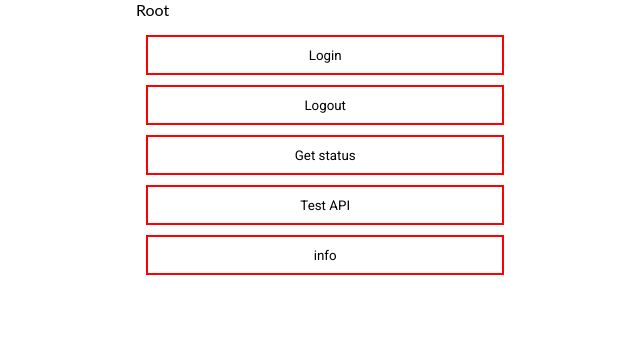
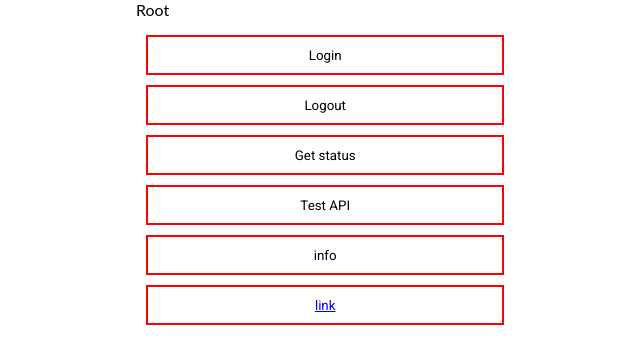
Before and after one commit to XanderUZZZER/angular-instaparser, an Angular app: page / in a window 1280 px wide. Shown: the top 364 px of the page, without its empty margins (56-696 px from the left). Built offline with nearby package versions, Linux system fonts and the light colour scheme.

Commit message:
1 file modified

```diff
--- a/src/app/app.component.html
+++ b/src/app/app.component.html
@@ -5,6 +5,8 @@
 <button (click)='GetStatus()'>Get status</button>
 <button (click)='TestApi()'>Test API</button>
 <button (click)='Info()'>info</button>
+<button ><a href="https://www.facebook.com/v6.0/dialog/oauth?client_id=192282568679644&redirect_uri=https://angular-instaparser.stackblitz.io/&state={state-param}">link</a></button>
+
 
 <div id="status">
 </div>
```
